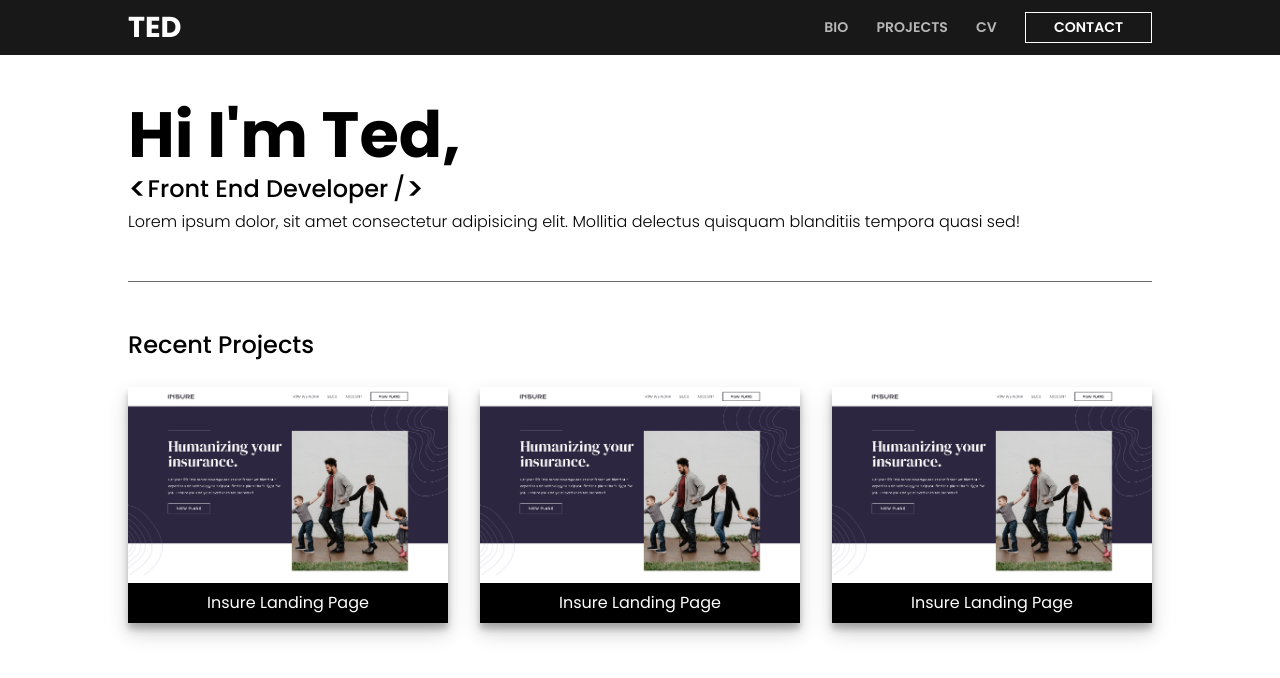
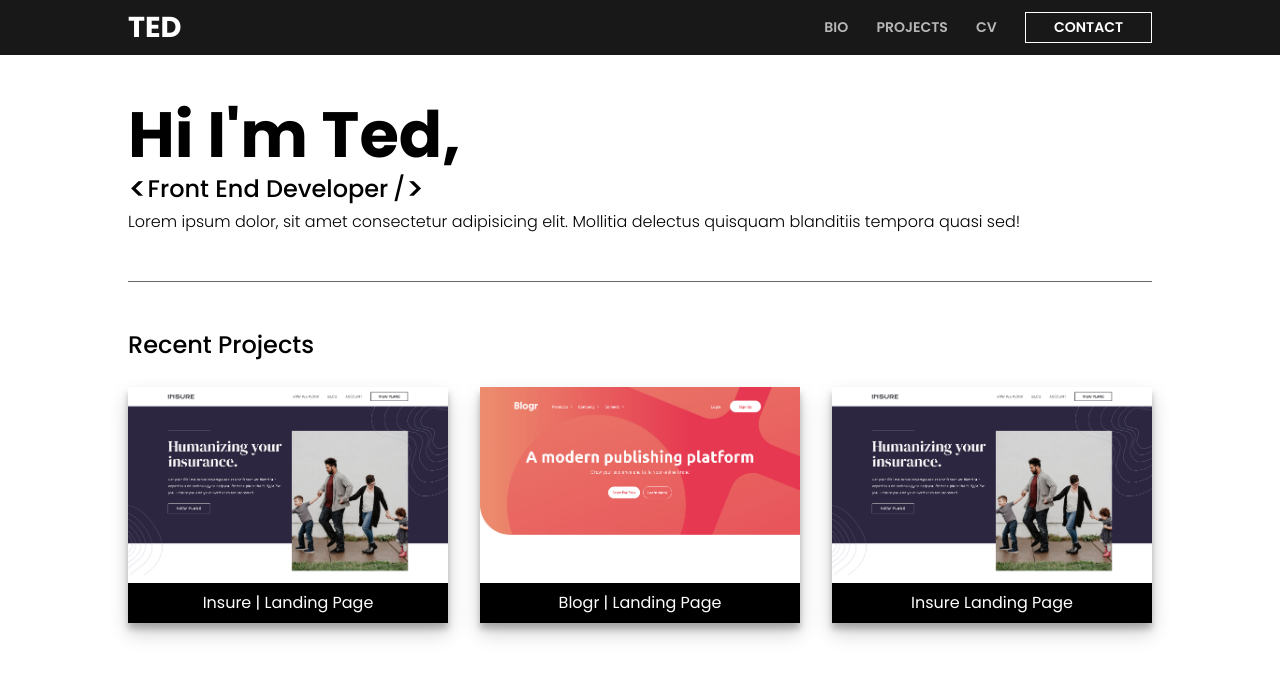
Before and after one commit to jasperdiaz/portfolio, a plain HTML site: page index.html in a window 1280 px wide. Drawn offline with Linux system fonts and the light colour scheme.

Commit message:
Add New Project

```diff
--- a/index.html
+++ b/index.html
@@ -44,13 +44,13 @@
           <div class="projects__item card">
             <a href="https://jasperdiaz.github.io/InsureLandingPage/" class="projects__link" target="_blank">
               <img src="assets/img/insure_thumbnail.JPG" alt="Insure Landing Page">
-              <p>Insure Landing Page</p>
+              <p>Insure | Landing Page</p>
             </a>
           </div>
           <div class="projects__item card">
-            <a href="https://jasperdiaz.github.io/InsureLandingPage/" class="projects__link" target="_blank">
-              <img src="assets/img/insure_thumbnail.JPG" alt="Insure Landing Page">
-              <p>Insure Landing Page</p>
+            <a href="https://jasperdiaz.github.io/Blogr/" class="projects__link" target="_blank">
+              <img src="assets/img/blogr_thumbnail.JPG" alt="Blogr">
+              <p>Blogr | Landing Page</p>
             </a>
           </div>
           <div class="projects__item card">
```
Also changed, not shown: assets/img/blogr_thumbnail.jpg (added).
